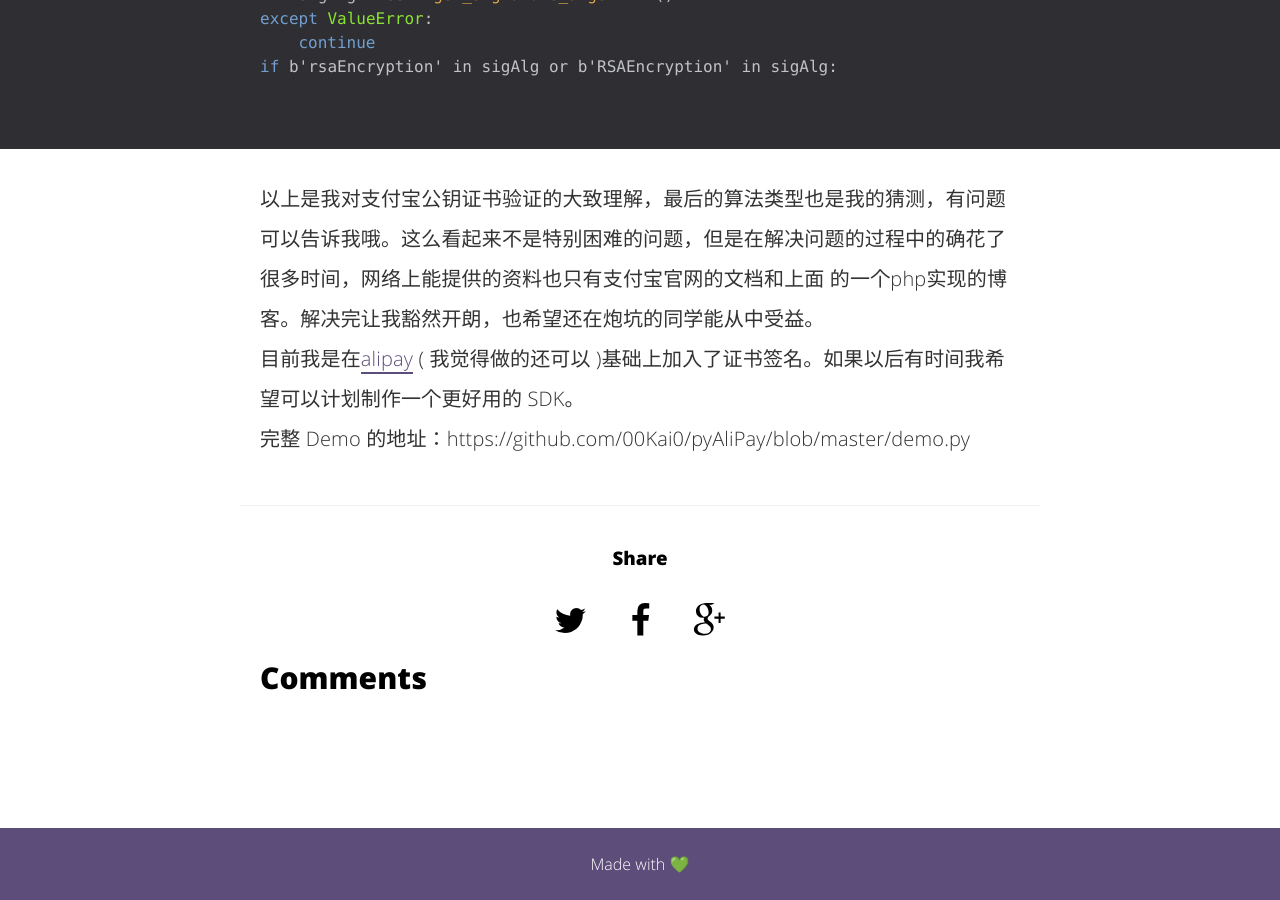
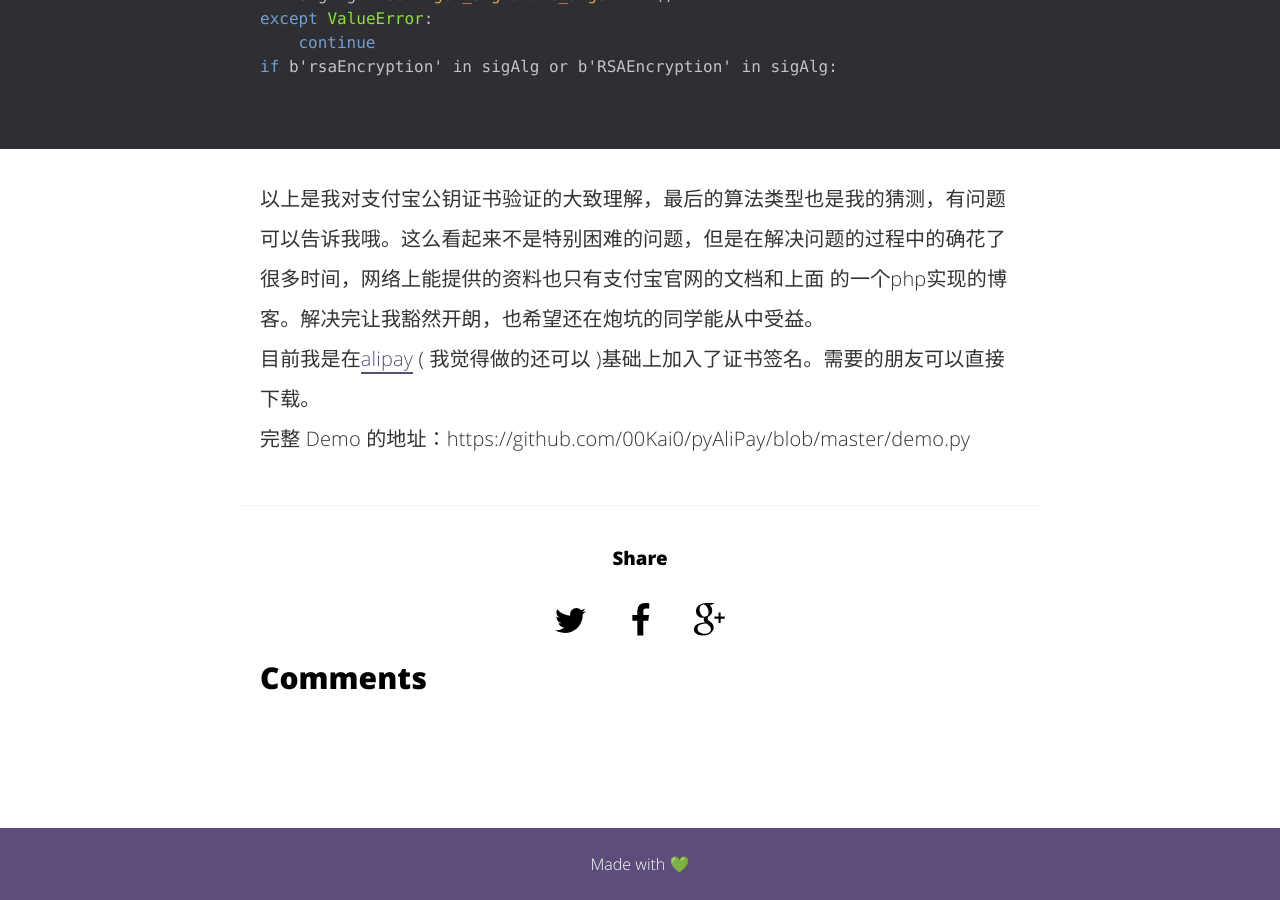
Before and after one commit to 00Kai0/00Kai0.github.io, a Jekyll site: the page built from _posts/2019-10-29-alipay-cert.md, in a window 1280 px wide and 900 px high, scrolled down 4099 px. Built offline with Jekyll 4.4.1, drawn with Linux system fonts in a browser that asks for light colours; comment, search, counter and statistics services are not loaded.

Commit message:
Update 2019-10-29-alipay-cert.md

```diff
--- a/_posts/2019-10-29-alipay-cert.md
+++ b/_posts/2019-10-29-alipay-cert.md
@@ -126,5 +126,5 @@ if b'rsaEncryption' in sigAlg or b'RSAEncryption' in sigAlg:
 
 以上是我对支付宝公钥证书验证的大致理解，最后的算法类型也是我的猜测，有问题可以告诉我哦。这么看起来不是特别困难的问题，但是在解决问题的过程中的确花了很多时间，网络上能提供的资料也只有支付宝官网的文档和上面
 的一个php实现的博客。解决完让我豁然开朗，也希望还在炮坑的同学能从中受益。
-目前我是在[alipay](https://github.com/fzlee/alipay) ( 我觉得做的还可以 )基础上加入了证书签名。如果以后有时间我希望可以计划制作一个更好用的 SDK。
+目前我是在[alipay](https://github.com/fzlee/alipay) ( 我觉得做的还可以 )基础上加入了证书签名。需要的朋友可以直接下载。
 完整 Demo 的地址：https://github.com/00Kai0/pyAliPay/blob/master/demo.py
```
